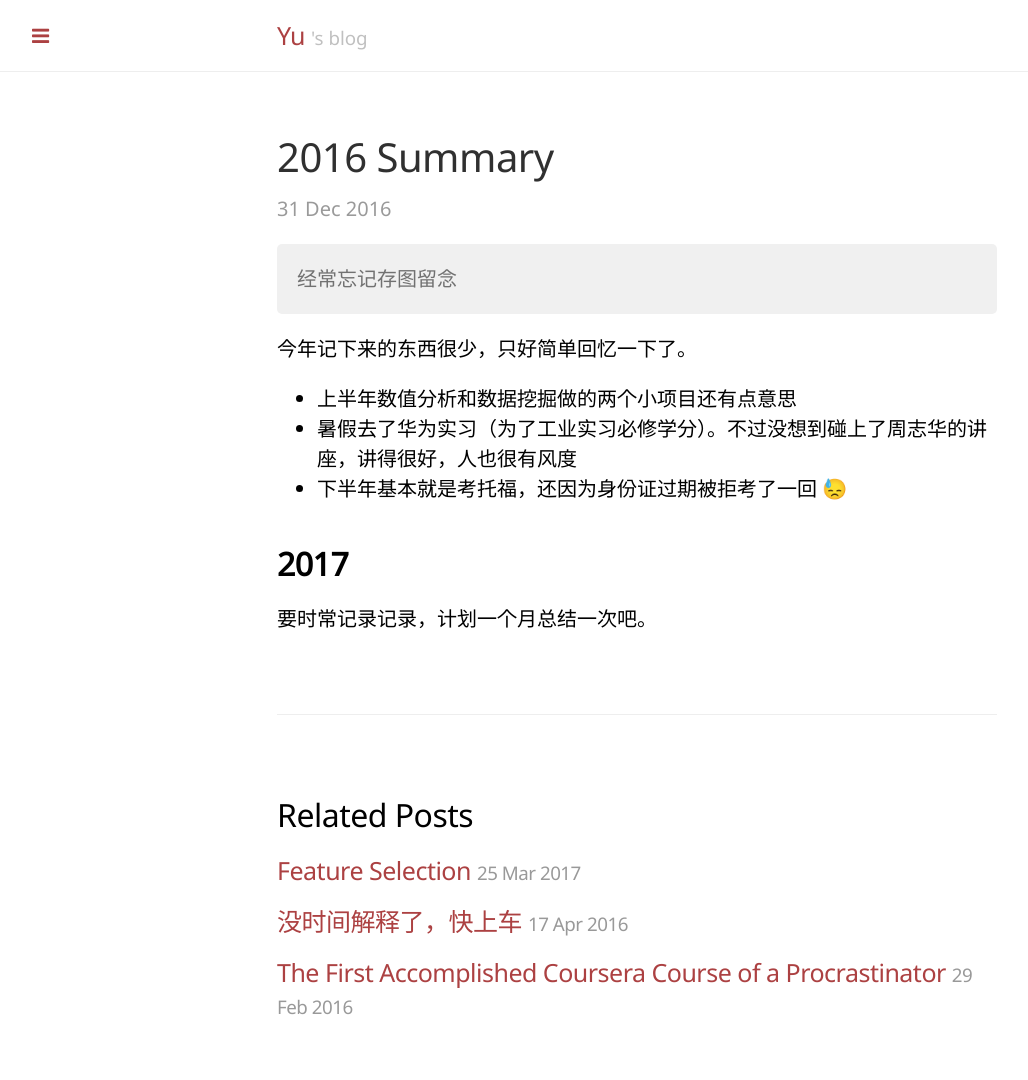
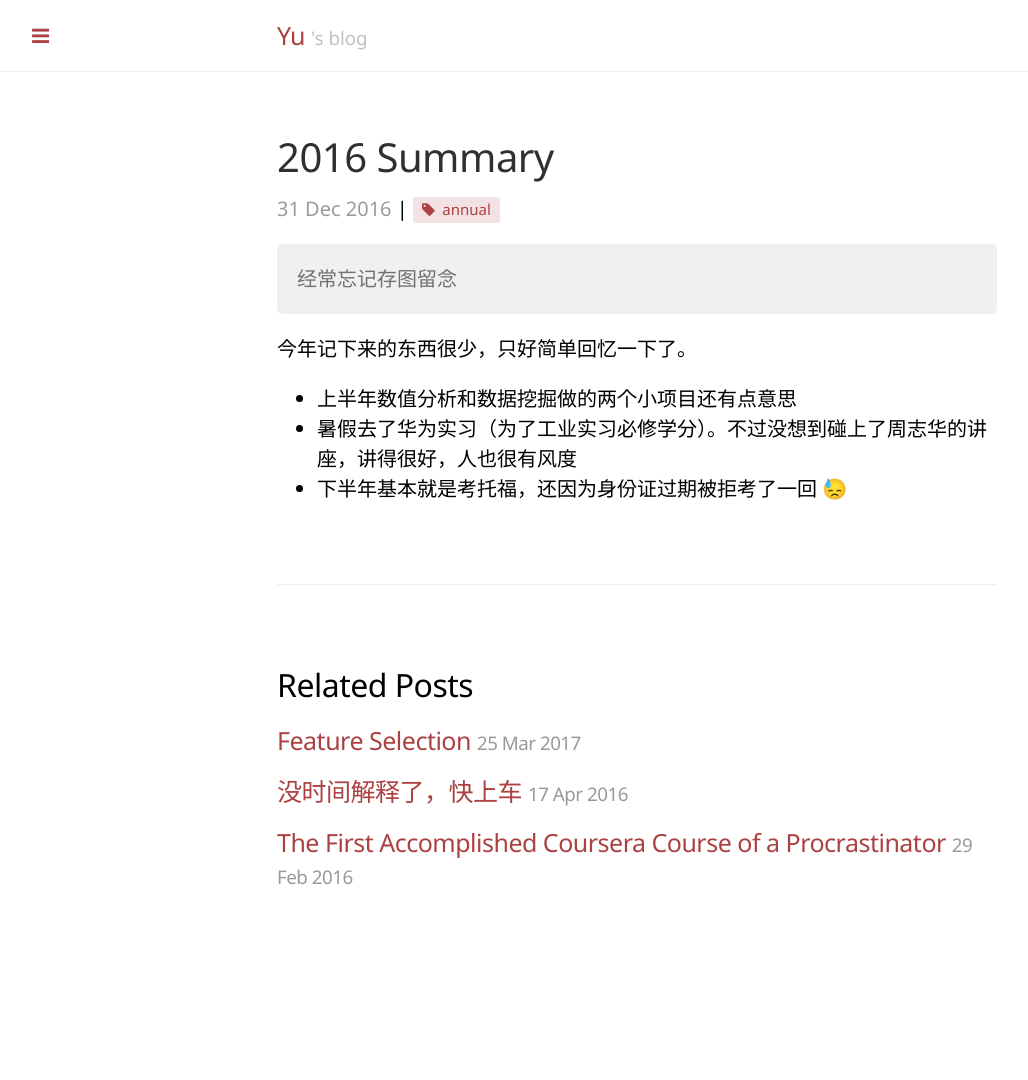
Before and after one commit to neilsustc/neilsustc.github.io, a Jekyll site: the page built from _posts/2016-12-31-2016-summary.md, in a window 1280 px wide. Shown: the whole page, without its empty margins (3-1031 px from the left). Built offline with Jekyll 4.4.1, drawn with Linux system fonts in a browser that asks for light colours; some web fonts are replaced; after the commit the page ends 950 px from its top, so only the background shows below that.

Commit message:
🔖 tag

```diff
--- a/_posts/2016-12-31-2016-summary.md
+++ b/_posts/2016-12-31-2016-summary.md
@@ -1,6 +1,7 @@
 ---
 layout: post
 title: 2016 Summary
+tag: annual
 ---
 
 <div class="excerpt">
@@ -12,7 +13,3 @@ title: 2016 Summary
 - 上半年数值分析和数据挖掘做的两个小项目还有点意思
 - 暑假去了华为实习（为了工业实习必修学分）。不过没想到碰上了周志华的讲座，讲得很好，人也很有风度
 - 下半年基本就是考托福，还因为身份证过期被拒考了一回<span class="emoji">😓</span>
-
-## 2017
-
-要时常记录记录，计划一个月总结一次吧。
```
Also changed, not shown: _posts/2016-01-25-2015-summary.md (+1 -0 lines).
